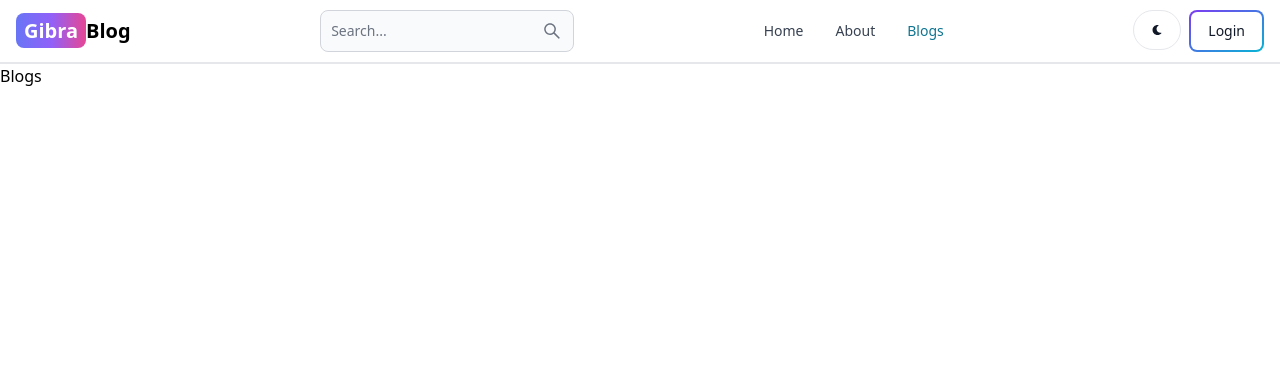
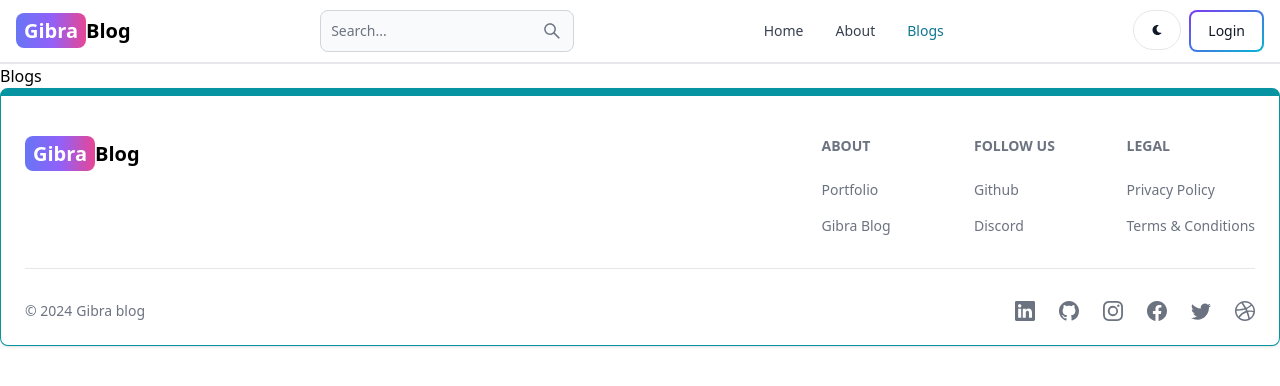
Before and after one commit to brucehillwalley/Capstone-BlogApp, a React (Vite) app in the folder FE/blogapp/: page /blogs in a window 1280 px wide. Shown: the top 386 px of the page. Built offline with nearby package versions, Linux system fonts and the light colour scheme.

Commit message:
create and add footer component

```diff
--- a/FE/blogapp/src/App.jsx
+++ b/FE/blogapp/src/App.jsx
@@ -6,6 +6,8 @@
 import Dashboard from "./pages/Dashboard";
 import Blogs from "./pages/Blogs";
 import Header from "./components/Header";
+import Footer from "./components/Footer";
+
 export default function App() {
   return (
     <BrowserRouter>
@@ -18,6 +20,7 @@
         <Route path="/dashboard" element={<Dashboard />} />
         <Route path="/blogs" element={<Blogs />} />
       </Routes>
+      <Footer />
     </BrowserRouter>
   );
 }
--- /dev/null
+++ b/FE/blogapp/src/components/Footer.jsx
@@ -0,0 +1,83 @@
+import { Footer } from 'flowbite-react';
+import { Link } from 'react-router-dom';
+import { BsFacebook, BsInstagram, BsTwitter, BsGithub, BsDribbble, BsLinkedin } from 'react-icons/bs';
+export default function FooterCom() {
+  return (
+    <Footer container className='border border-t-8 border-teal-500'>
+      <div className='w-full max-w-7xl mx-auto'>
+        <div className='grid w-full justify-between sm:flex md:grid-cols-1'>
+          <div className='mt-5'>
+            <Link
+              to='/'
+              className='self-center whitespace-nowrap text-lg sm:text-xl font-semibold dark:text-white'
+            >
+              <span className='px-2 py-1 bg-gradient-to-r from-indigo-500 via-purple-500 to-pink-500 rounded-lg text-white'>
+                Gibra
+              </span>
+              Blog
+            </Link>
+          </div>
+          <div className='grid grid-cols-2 gap-8 mt-4 sm:grid-cols-3 sm:gap-6'>
+            <div>
+              <Footer.Title title='About' />
+              <Footer.LinkGroup col>
+                <Footer.Link
+                  href='https://ibrahimbalcin-portfolio.vercel.app/'
+                  target='_blank'
+                //   yeni sayfada açılmasının bloklanmasını engellemek için
+                  rel='noopener noreferrer'
+                >
+                  Portfolio
+                </Footer.Link>
+                <Footer.Link
+                  href='/about'
+                  target='_blank'
+                  rel='noopener noreferrer'
+                >
+                  Gibra Blog
+                </Footer.Link>
+              </Footer.LinkGroup>
+            </div>
+            <div>
+              <Footer.Title title='Follow us' />
+              <Footer.LinkGroup col>
+                <Footer.Link
+                  href='https://github.com/brucehillwalley'
+                  target='_blank'
+                  rel='noopener noreferrer'
+                >
+                  Github
+                </Footer.Link>
+                <Footer.Link href='#'>Discord</Footer.Link>
+              </Footer.LinkGroup>
+            </div>
+            <div>
+              <Footer.Title title='Legal' />
+              <Footer.LinkGroup col>
+                <Footer.Link href='#'>Privacy Policy</Footer.Link>
+                <Footer.Link href='#'>Terms &amp; Conditions</Footer.Link>
+              </Footer.LinkGroup>
+            </div>
+          </div>
+        </div>
+        <Footer.Divider />
+        <div className='w-full sm:flex sm:items-center sm:justify-between'>
+          <Footer.Copyright
+            href='#'
+            by="Gibra blog"
+            year={new Date().getFullYear()}
+          />
+          <div className="flex gap-6 sm:mt-0 mt-4 sm:justify-center">
+            <Footer.Icon href='https://www.linkedin.com/in/ibrahim-balcin/' icon={BsLinkedin}/>
+            <Footer.Icon href='https://github.com/brucehillwalley' icon={BsGithub}/>
+            <Footer.Icon href='#' icon={BsInstagram}/>
+            <Footer.Icon href='#' icon={BsFacebook}/>
+            <Footer.Icon href='#' icon={BsTwitter}/>
+            <Footer.Icon href='#' icon={BsDribbble}/>
+
+          </div>
+        </div>
+      </div>
+    </Footer>
+  );
+}
--- a/FE/blogapp/src/pages/Login.jsx
+++ b/FE/blogapp/src/pages/Login.jsx
@@ -111,7 +111,7 @@
           </form>
           <div className="flex gap-2 text-sm mt-5">
             <span>Dont have an account?</span>
-            <Link to="/sign-up" className="text-blue-500">
+            <Link to="/register" className="text-blue-500">
               Register
             </Link>
           </div>
--- a/FE/blogapp/src/pages/Register.jsx
+++ b/FE/blogapp/src/pages/Register.jsx
@@ -1,3 +1,9 @@
 export default function Register() {
-  return <div>Register</div>;
+  return (
+  <div>
+  <p>fdgfgfg</p>
+  </div>
+)
+
+  ;
 }
```
